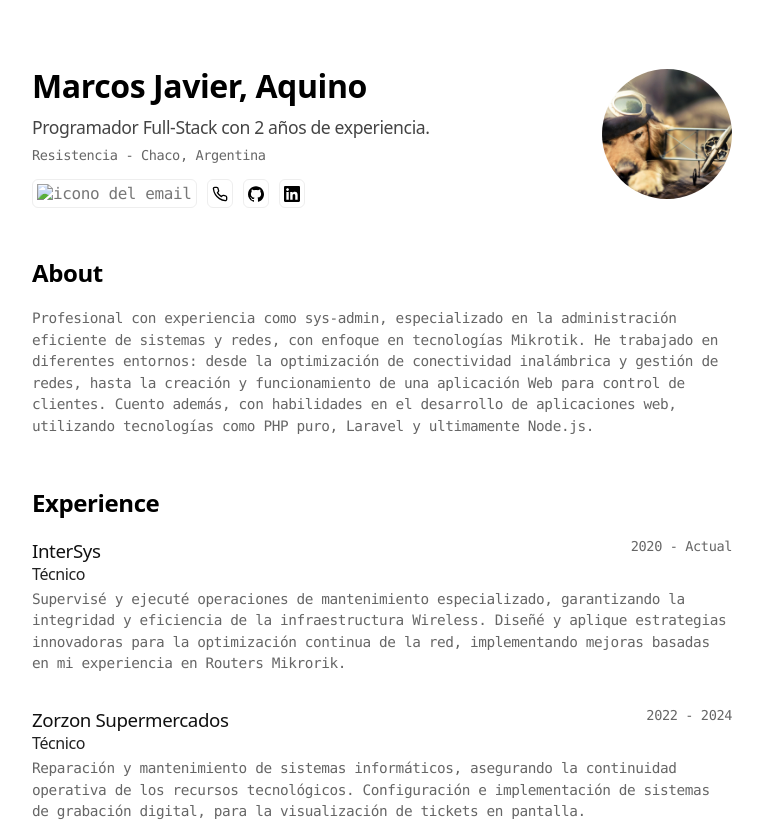
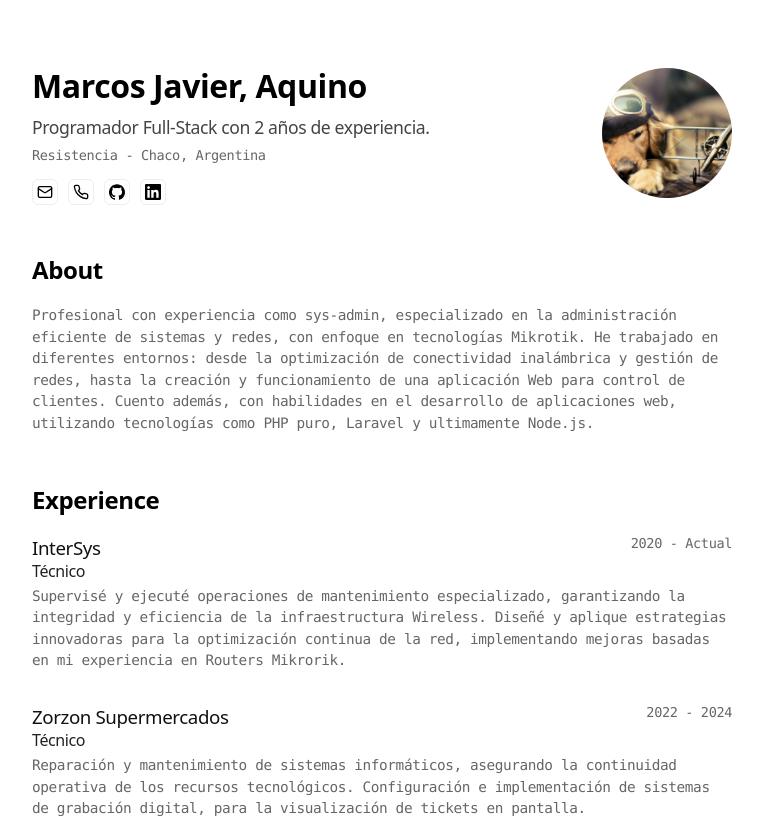
Before and after one commit to Makofig/porfolio, a plain HTML site: page index.html in a window 1280 px wide. Shown: the top 826 px of the page, without its empty margins (258-1021 px from the left). Drawn offline with nearby package versions, Linux system fonts and the light colour scheme; the site is published under a folder, as on GitHub Pages, so addresses that start at the root find nothing.

Commit message:
Update index.html

```diff
--- a/index.html
+++ b/index.html
@@ -24,7 +24,7 @@
                             id="email"
                             target="_blank"
                             rel="noopener noreferrer"> <!-- Habre el cliente del email -->
-                            <img src="/iconos/mail.svg" alt="icono del email">
+                            <img src="./iconos/mail.svg" alt="icono del email">
                         </a>
                     </footer>
                 </div>
```
